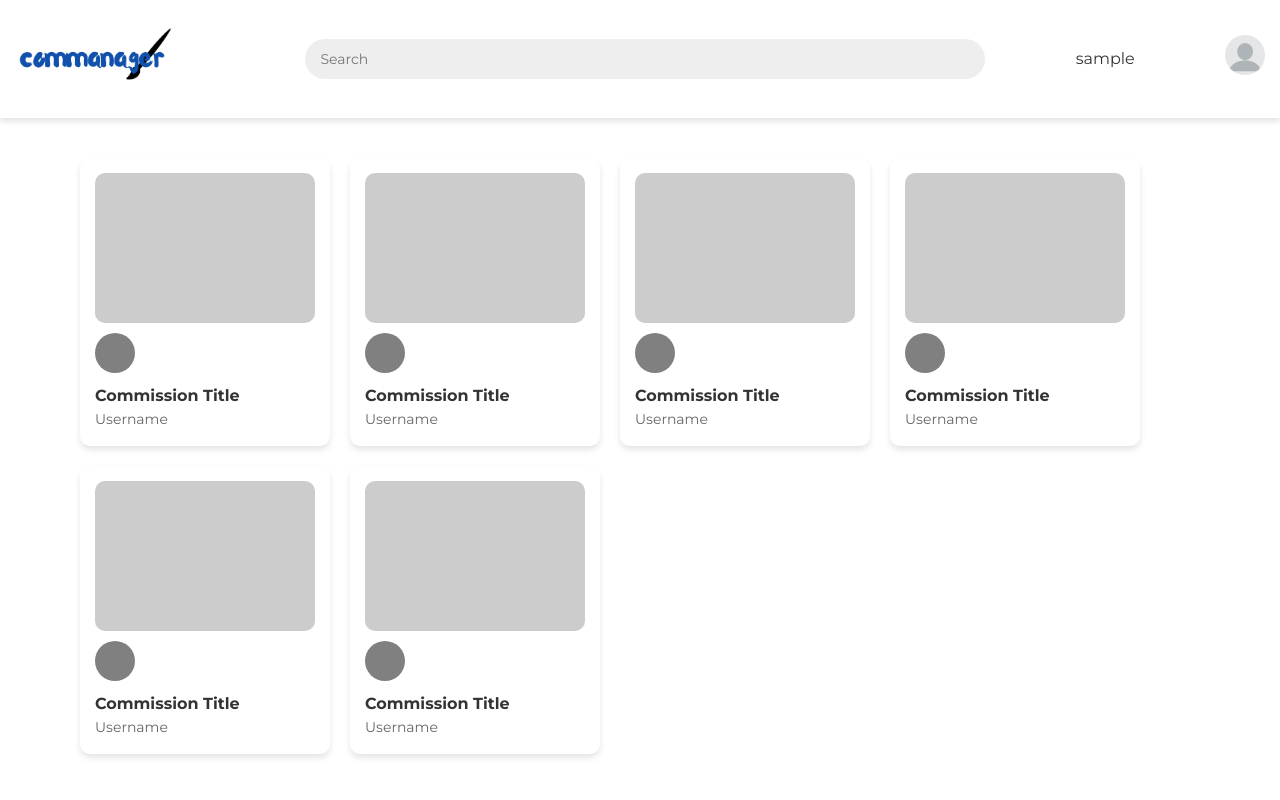
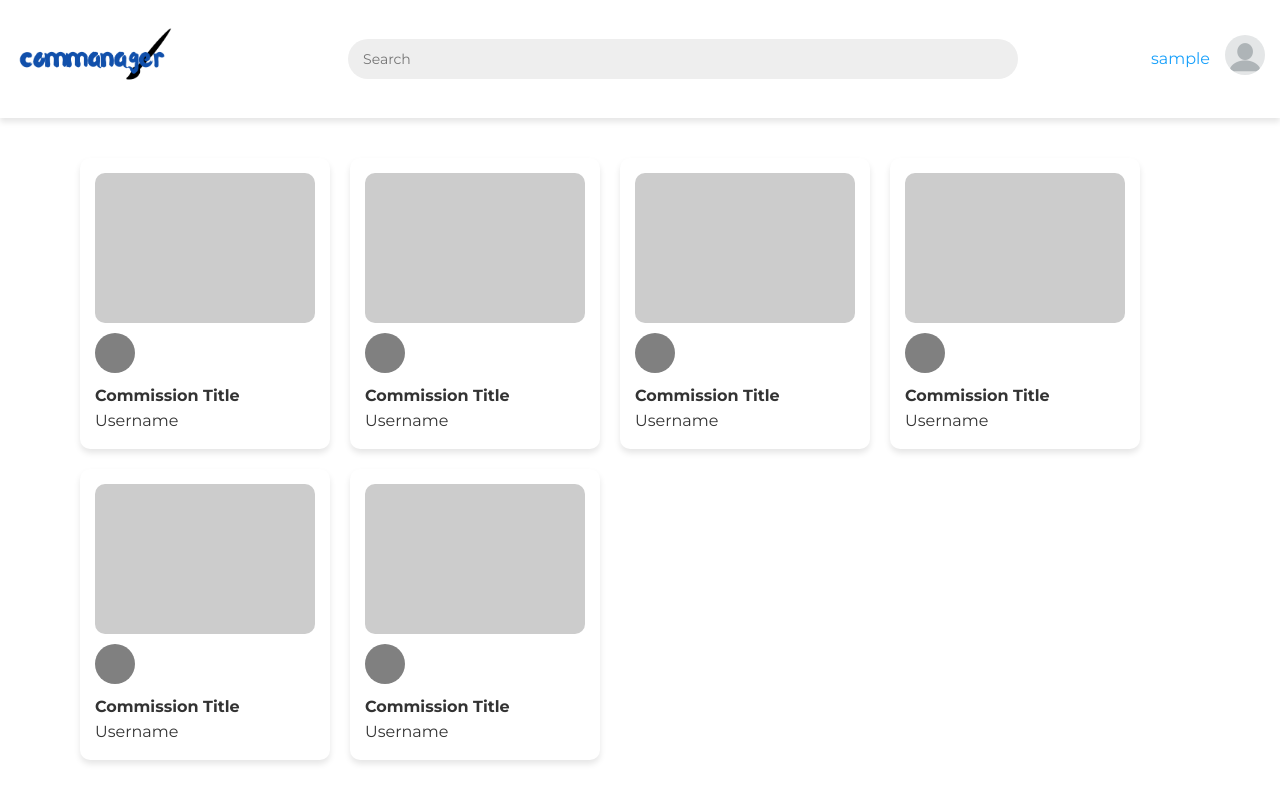
Before and after one commit to hhizzuk/commanager, a Flask app: page / in a window 1280 px wide. Run offline with Flask 3, Linux system fonts and the light colour scheme; the visitor is signed in with stand-in values (Sample User, id 1).

Commit message:
minor style changes

```diff
--- a/commanager/server/routes/login_signup.py
+++ b/commanager/server/routes/login_signup.py
@@ -43,7 +43,6 @@ def setup_routes(app):
 
             session['user'] = uid
             session['username'] = username
-            flash('Signup successful!')
             return redirect(url_for('home'))
         return render_template('signup.html')
 
@@ -65,7 +64,6 @@ def setup_routes(app):
                 username = user_data.data['username']
                 session['username'] = username
 
-                flash('Logged in successfully!')
                 return redirect(url_for('home'))
             except Exception as e:
                 return render_template('login.html', popup_message="Error logging in.")
--- a/commanager/server/routes/page_routes.py
+++ b/commanager/server/routes/page_routes.py
@@ -4,7 +4,6 @@ def setup_page_routes(app):
     @app.route('/')
     def home():
         username = session.get('username')
-        print("Session username on home route:", session.get('username'))
         if not username:
             return redirect(url_for('login'))
         return render_template('home.html', username=username)
--- a/commanager/server/static/styles/main.css
+++ b/commanager/server/static/styles/main.css
@@ -92,9 +92,9 @@ a:hover {
   object-fit: contain;
 }
 
-.username {
-  color: #666;
-  font-size: 14px;
+.user {
+  color: #18A0FB;
+  padding-right: 15px;
 }
 
 .profile-menu {
@@ -136,6 +136,11 @@ a:hover {
   color: #555;
 }
 
+.profile{
+  display: flex;
+  flex-direction: row;
+  align-items: center;
+}
 
 .search-bar {
   display: flex;
@@ -147,7 +152,7 @@ a:hover {
 }
 
 .search-box {
-  width: 650px;
+  width: 50vw;
   border: none;
   outline: none;
   background: transparent;
--- a/commanager/server/templates/components/header.html
+++ b/commanager/server/templates/components/header.html
@@ -8,11 +8,10 @@
         <div class="search-bar">
             <input type="text" class="search-box" placeholder="Search">
         </div>
-        <div class="user">
+        <div class="profile">
             <a href="{{ url_for('user_profile', username=username) }}">
-                <div class="username-text">{{ username }}</div>
+                <div class="user">{{ username }}</div>
             </a>
-        </div>
             <div class="avatar">
                 <img src="{{ url_for('static', filename='images/profile.png') }}" alt="User Avatar" class="avatar-img">
                 <div class="profile-menu">
@@ -26,4 +25,5 @@
                 </div>
             </div>
         </div>
+    </div>
 </header>
```
Lines whose indentation alone changed are shown as unchanged.
